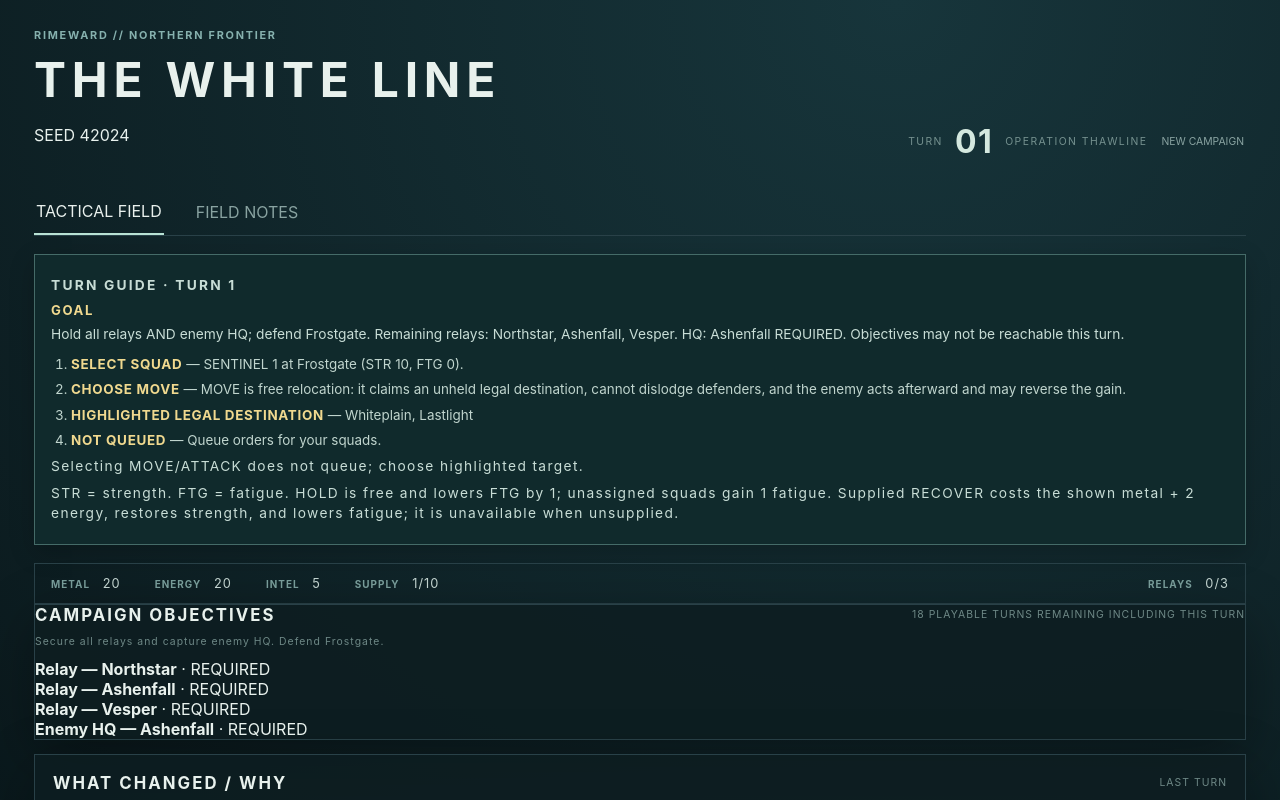
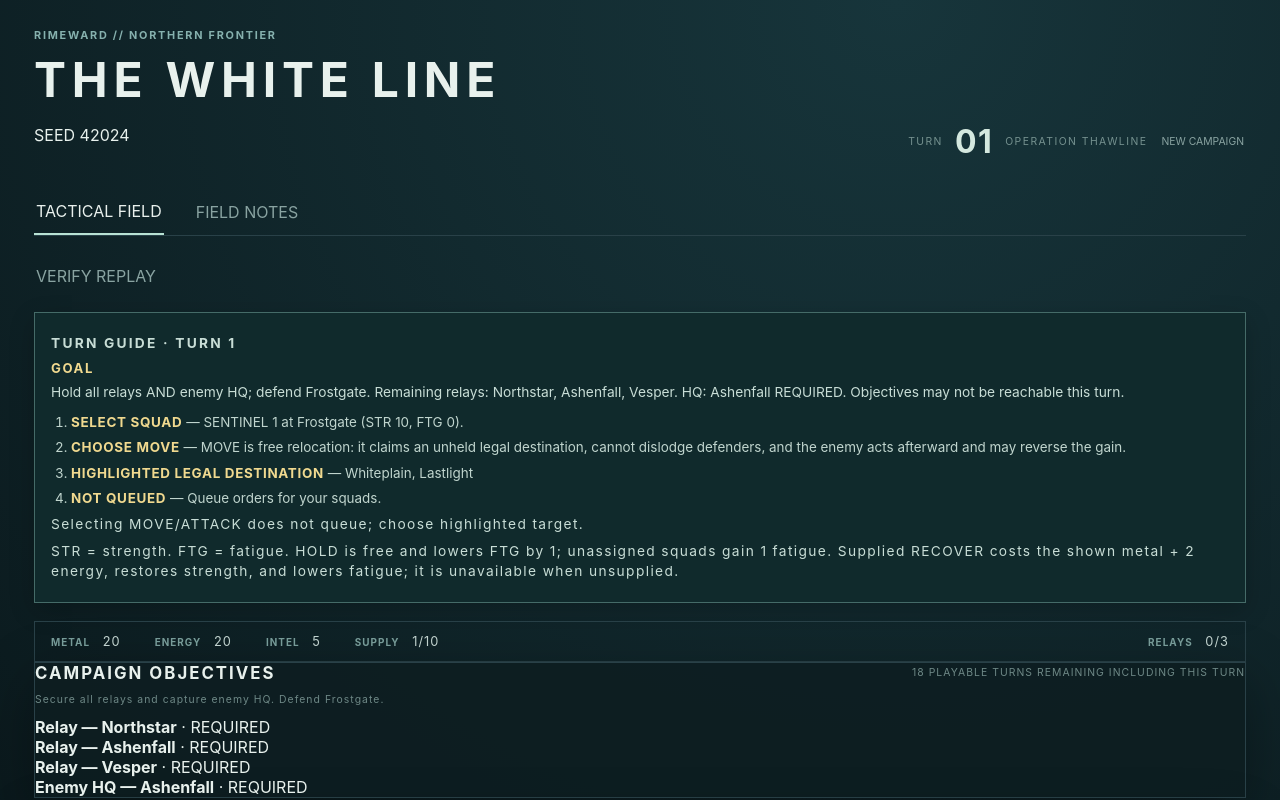
Before and after one commit to mostly-controlled/rimeward, a React (Vite) app: page / in a window 1280 px wide. Shown: the top 800 px of the page. Built offline with nearby package versions, Linux system fonts and the light colour scheme.

Commit message:
Add local replay integrity journal

```diff
--- a/src/game/persistence.ts
+++ b/src/game/persistence.ts
@@ -1,10 +1,13 @@
-import { createNewCampaign, type BattleReport, type GameState, type OrderType, type SectorId } from "./simulation";
+import { advanceResearch, createNewCampaign, resolveCombat, resolveEnemyTurn, resolveTurn, type BattleReport, type GameState, type Order, type OrderType, type ResearchBranch, type SectorId } from "./simulation";
 declare const localStorage: { getItem(key: string): string | null; setItem(key: string, value: string): void };
 
 export const SAVE_KEY = "rimeward:campaign";
-export const SAVE_VERSION = 1;
+export const SAVE_VERSION = 2;
+export const JOURNAL_VERSION = 1;
+export const REPLAY_RULES_VERSION = 1;
+export type JournalAction = { type: "research"; branch: ResearchBranch } | { type: "orders"; orders: Order[] };
 export type SavedView = { turn: number; message: string };
-export type SavePayload = { version: number; game: GameState; events: SavedView[]; reports: BattleReport[] };
+export type SavePayload = { version: number; game: GameState; events: SavedView[]; reports: BattleReport[]; rulesVersion?: number; journalVersion?: number; journal?: JournalAction[] };
 
 const finite = (value: unknown): boolean => {
   if (typeof value === "number") return Number.isFinite(value);
@@ -24,7 +27,7 @@ const orders = new Set<OrderType>(["hold", "recover", "move", "attack"]);
 const branches = ["Logistics", "Warfare", "Signals"];
 
 export const validateSave = (value: unknown): value is SavePayload => {
-  if (!isObject(value) || value.version !== SAVE_VERSION || !finite(value)) return false;
+  if (!isObject(value) || ![1, SAVE_VERSION].includes(value.version as number) || !finite(value)) return false;
   const game = value.game;
   if (!isObject(game) || typeof game.seed !== "number" || !Number.isInteger(game.seed) || game.seed < 0 || typeof game.turn !== "number" || !Number.isInteger(game.turn) || game.turn < 1 || !["active", "victory", "defeat"].includes(String(game.terminal)) || !resource(game.resources) || !resource(game.income) || !Array.isArray(game.sectors) || game.sectors.length !== sectors.length || !Array.isArray(game.squads) || !Array.isArray(game.enemySquads) || !Array.isArray(game.objectives) || !Array.isArray(game.orderHistory) || !Array.isArray(game.enemyHistory)) return false;
   if (game.sectors.some((sector, index) => !isObject(sector) || sector.id !== sectors[index].id || !sectorRef(sector.id) || typeof sector.name !== "string" || !terrains.has(String(sector.terrain)) || !["player", "enemy", "neutral"].includes(String(sector.owner)) || !Array.isArray(sector.links) || sector.links.some((link) => !sectorRef(link)) || !resource(sector.yields))) return false;
@@ -36,8 +39,35 @@ export const validateSave = (value: unknown): value is SavePayload => {
   const squadView = (entry: unknown) => isObject(entry) && typeof entry.squadId === "string" && classes.has(String(entry.class)) && typeof entry.strength === "number" && Number.isFinite(entry.strength) && typeof entry.units === "number" && Number.isFinite(entry.units);
   const casualty = (entry: unknown) => isObject(entry) && typeof entry.squadId === "string" && ["player", "enemy"].includes(String(entry.side)) && typeof entry.strength === "number" && Number.isFinite(entry.strength);
   const report = (entry: unknown) => isObject(entry) && sectorRef(entry.target) && terrains.has(String(entry.terrain)) && ["player", "enemy", "draw"].includes(String(entry.winner)) && Array.isArray(entry.attackers) && entry.attackers.every(squadView) && Array.isArray(entry.defenders) && entry.defenders.every(squadView) && Array.isArray(entry.classAdvantages) && entry.classAdvantages.every((item) => typeof item === "string") && Array.isArray(entry.defenderCounters) && entry.defenderCounters.every((item) => typeof item === "string") && ["terrainMultiplier", "fatiguePenalty", "variance", "attackerPower", "defenderPower", "playerCasualties", "enemyCasualties"].every((key) => typeof entry[key] === "number" && Number.isFinite(entry[key])) && Array.isArray(entry.casualties) && entry.casualties.every(casualty) && Array.isArray(entry.retreat) && entry.retreat.every((item) => isObject(item) && typeof item.squadId === "string" && sectorRef(item.to)) && typeof entry.captured === "boolean" && typeof entry.relayControlled === "boolean";
-  return Array.isArray(value.events) && value.events.every((event) => isObject(event) && typeof event.turn === "number" && Number.isFinite(event.turn) && typeof event.message === "string") && Array.isArray(value.reports) && value.reports.every(report);
+  if (!Array.isArray(value.events) || !value.events.every((event) => isObject(event) && typeof event.turn === "number" && Number.isFinite(event.turn) && typeof event.message === "string") || !Array.isArray(value.reports) || !value.reports.every(report)) return false;
+  if (value.version === SAVE_VERSION && (value.rulesVersion !== REPLAY_RULES_VERSION || value.journalVersion !== JOURNAL_VERSION || !Array.isArray(value.journal) || value.journal.length > game.turn * game.squads.length + 100 || value.journal.some((entry) => !isObject(entry) || (entry.type === "research" ? !branches.includes(String(entry.branch)) : entry.type !== "orders" || !Array.isArray(entry.orders) || entry.orders.length === 0 || entry.orders.length > game.squads.length || entry.orders.some((order) => !isObject(order) || !campaignSquadIds.has(String(order.squadId)) || !orders.has(order.type as OrderType) || (order.target !== undefined && !sectorRef(order.target))))))) return false;
+  return true;
 };
 export const readSave = (): SavePayload | null => { try { const raw = localStorage.getItem(SAVE_KEY); return raw ? ((() => { const parsed: unknown = JSON.parse(raw); return validateSave(parsed) ? parsed : null; })()) : null; } catch { return null; } };
 export const readSaveNotice = (): string => { try { const raw = localStorage.getItem(SAVE_KEY); return raw && !readSave() ? "SAVE RESET — the stored campaign was corrupt or unsupported; a fresh campaign is ready." : ""; } catch { return "SAVE UNAVAILABLE — browser storage is blocked; this campaign may not survive reload."; } };
 export const writeSave = (payload: SavePayload): string | null => { try { localStorage.setItem(SAVE_KEY, JSON.stringify(payload)); return null; } catch { return "SAVE UNAVAILABLE — browser storage is blocked or full; this campaign may not survive reload."; } };
+
+export type ReplayResult = { status: "match" | "mismatch" | "unavailable" | "unsupported" | "corrupt"; message: string };
+export const verifyReplay = (saved: SavePayload): ReplayResult => {
+  if (saved.version !== SAVE_VERSION || !saved.journal) return { status: "unavailable", message: "REPLAY UNAVAILABLE — this older campaign has no action journal." };
+  if (saved.rulesVersion !== REPLAY_RULES_VERSION) return { status: "unsupported", message: "REPLAY UNAVAILABLE — this campaign uses rules from an unsupported version." };
+  if (saved.journalVersion !== JOURNAL_VERSION) return { status: "unsupported", message: "REPLAY UNAVAILABLE — this campaign uses an unsupported replay journal version." };
+  if (!Array.isArray(saved.journal) || saved.journal.length > saved.game.turn * saved.game.squads.length + 100) return { status: "corrupt", message: "REPLAY UNAVAILABLE — the local replay journal is corrupt." };
+  try {
+    let game = createNewCampaign(saved.game.seed);
+    let reports: BattleReport[] = [];
+    for (const action of saved.journal) {
+      if (action.type === "research") game = advanceResearch(game, action.branch);
+      else {
+        const turn = resolveTurn(game, action.orders);
+        const combat = resolveCombat(turn.nextState, turn.events);
+        const enemy = resolveEnemyTurn(combat.nextState);
+        game = enemy.nextState;
+        const phaseReports = [...combat.reports, ...enemy.reports];
+        if (phaseReports.length) reports = phaseReports;
+      }
+    }
+    const same = JSON.stringify(game) === JSON.stringify(saved.game) && JSON.stringify(reports) === JSON.stringify(saved.reports);
+    return same ? { status: "match", message: "REPLAY MATCH — saved campaign state and reports are reproducible." } : { status: "mismatch", message: "REPLAY MISMATCH — saved campaign was not changed." };
+  } catch { return { status: "corrupt", message: "REPLAY UNAVAILABLE — the journal is malformed or cannot be replayed." }; }
+};
--- a/src/ui/App.tsx
+++ b/src/ui/App.tsx
@@ -19,8 +19,12 @@ import {
 import {
   readSave,
   readSaveNotice,
+  JOURNAL_VERSION,
+  REPLAY_RULES_VERSION,
   SAVE_VERSION,
+  verifyReplay,
   writeSave,
+  type JournalAction,
 } from "../game/persistence";
 
 type RailEvent = { turn: number; message: string };
@@ -47,8 +51,7 @@ const queuedCost = (orders: Order[], state: GameState) =>
   );
 
 const SEED = 42024;
-const SAVE_SUCCESS =
-  "Completed turns and research saved; queued orders are not saved.";
+const SAVE_SUCCESS = "Campaign saved locally; queued orders are not saved.";
 const researchEffect = (branch: ResearchBranch, level: number) =>
   ({
     Logistics: [
@@ -106,6 +109,7 @@ export function App({ initialGame }: { initialGame?: GameState } = {}) {
   const [reports, setReports] = useState<BattleReport[]>(
     () => loaded?.reports ?? [],
   );
+  const [journal, setJournal] = useState<JournalAction[]>(() => loaded?.journal ?? []);
   const [saveStatus, setSaveStatus] = useState(
     !initialGame
       ? loaded
@@ -114,6 +118,10 @@ export function App({ initialGame }: { initialGame?: GameState } = {}) {
       : "",
   );
   const [error, setError] = useState("");
+  const verify = () => {
+    const result = verifyReplay({ version: SAVE_VERSION, game, events, reports, rulesVersion: REPLAY_RULES_VERSION, journalVersion: JOURNAL_VERSION, journal });
+    setSaveStatus(result.message);
+  };
   const latestDebrief = events.find((event) => event.message.startsWith("TURN ") && event.message.includes(" DEBRIEF"));
   const persist = (nextGame: GameState, nextEvents = events, nextReports = reports) => {
     if (!storageEnabled) return null;
@@ -122,6 +130,9 @@ export function App({ initialGame }: { initialGame?: GameState } = {}) {
       game: nextGame,
       events: nextEvents,
       reports: nextReports,
+      rulesVersion: REPLAY_RULES_VERSION,
+      journalVersion: JOURNAL_VERSION,
+      journal,
     });
     if (warning) {
       setSaveStatus(warning);
@@ -381,7 +392,9 @@ export function App({ initialGame }: { initialGame?: GameState } = {}) {
       ) as RailEvent[];
       if (phaseReports.length) setReports(phaseReports);
       setEvents(nextEvents);
-      const warning = persist(enemy.nextState, nextEvents, nextReports);
+      const nextJournal = [...journal, { type: "orders" as const, orders: orders.map((order) => ({ ...order })) }];
+      setJournal(nextJournal);
+      const warning = writeSave({ version: SAVE_VERSION, game: enemy.nextState, events: nextEvents, reports: nextReports, rulesVersion: REPLAY_RULES_VERSION, journalVersion: JOURNAL_VERSION, journal: nextJournal });
       setOrders([]);
       if (!warning) setError("");
     } catch (e) {
@@ -392,7 +405,9 @@ export function App({ initialGame }: { initialGame?: GameState } = {}) {
     try {
       const nextGame = advanceResearch(game, branch);
       setGame(nextGame);
-      const warning = persist(nextGame);
+      const nextJournal = [...journal, { type: "research" as const, branch }];
+      setJournal(nextJournal);
+      const warning = writeSave({ version: SAVE_VERSION, game: nextGame, events, reports, rulesVersion: REPLAY_RULES_VERSION, journalVersion: JOURNAL_VERSION, journal: nextJournal });
       if (!warning) setError("");
     } catch (e) {
       setError(e instanceof Error ? e.message : "Research rejected");
@@ -405,8 +420,9 @@ export function App({ initialGame }: { initialGame?: GameState } = {}) {
     setOrders([]);
     setEvents([]);
     setReports([]);
+    setJournal([]);
     setError("");
-    const warning = persist(nextGame, [], []);
+    const warning = writeSave({ version: SAVE_VERSION, game: nextGame, events: [], reports: [], rulesVersion: REPLAY_RULES_VERSION, journalVersion: JOURNAL_VERSION, journal: [] });
   };
   if (!game.squads.length)
     return (
@@ -421,6 +437,7 @@ export function App({ initialGame }: { initialGame?: GameState } = {}) {
               {saveStatus}
             </p>
           )}
+          <button onClick={verify}>VERIFY REPLAY</button>
           <button className="primary" onClick={reset}>
             NEW CAMPAIGN · SEED {game.seed}
           </button>
@@ -508,6 +525,7 @@ export function App({ initialGame }: { initialGame?: GameState } = {}) {
               {saveStatus}
             </p>
           )}
+          <button onClick={verify}>VERIFY REPLAY</button>
           {game.terminal !== "active" && (
             <section className="terminal card">
               <p className="eyebrow">CAMPAIGN TERMINAL</p>
@@ -530,8 +548,9 @@ export function App({ initialGame }: { initialGame?: GameState } = {}) {
                   setOrders([]);
                   setEvents([]);
                   setReports([]);
+                  setJournal([]);
                   setError("");
-                  persist(nextGame, [], []);
+                  writeSave({ version: SAVE_VERSION, game: nextGame, events: [], reports: [], rulesVersion: REPLAY_RULES_VERSION, journalVersion: JOURNAL_VERSION, journal: [] });
                 }}
               >
                 NEW SEED
```
Also changed, not shown: 1 other file (tests, documents, lock files or other folders).
